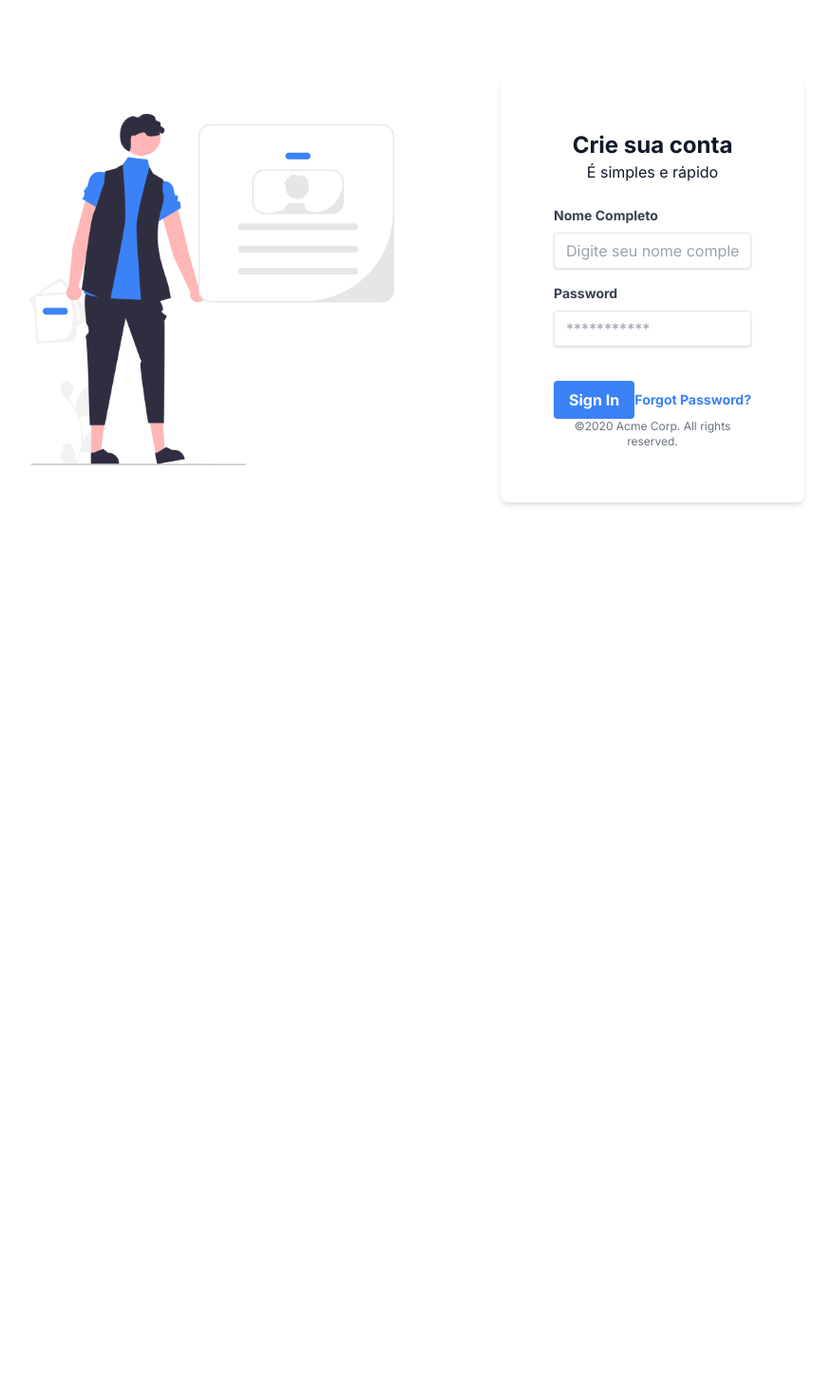
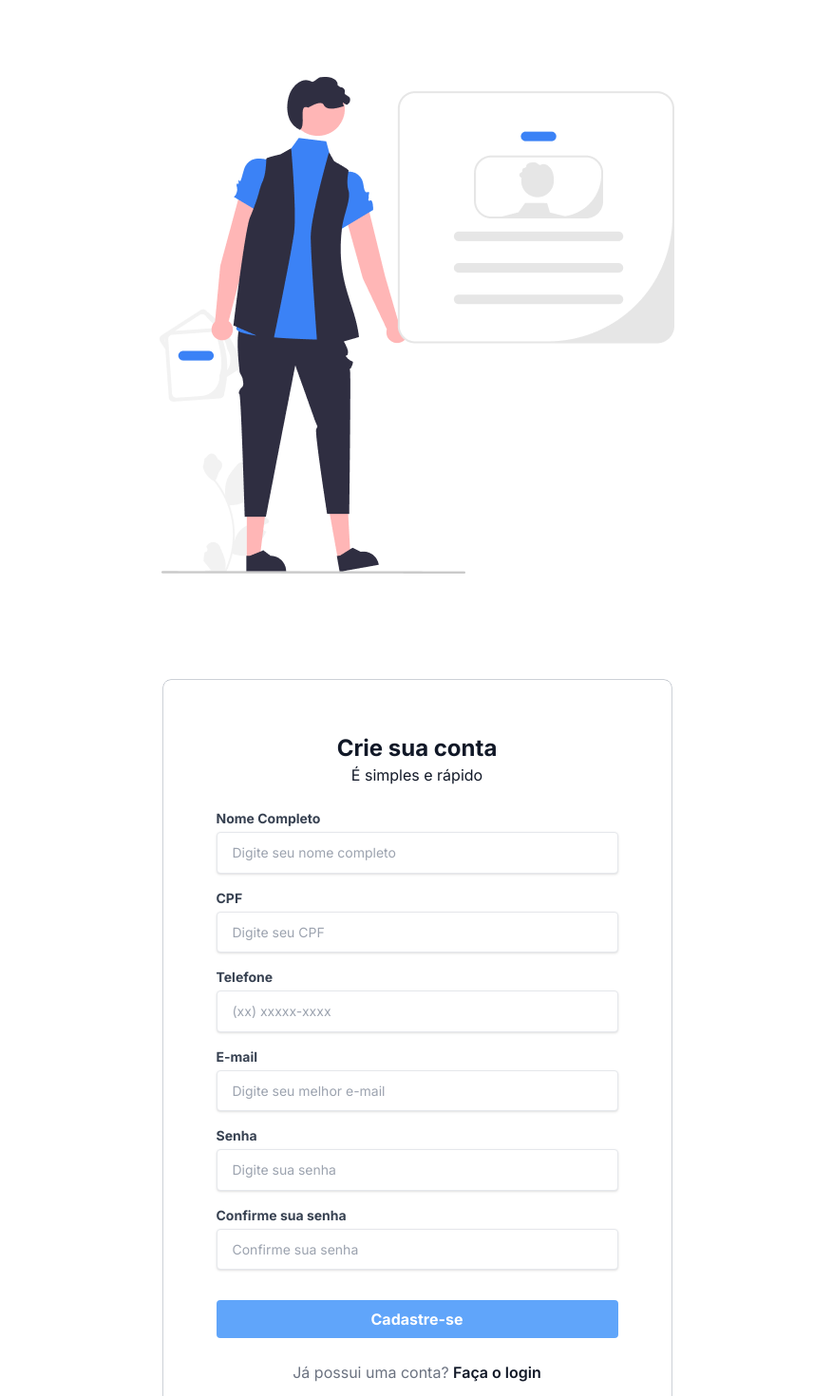
Before and after one commit to jpwf/Ramo-Imobiliario, a React (Vite) app in the folder client/: page / in a window 1280 px wide. Shown: the part 80-1550 px from the top of the page at 95% size, without its empty margins (201-1077 px from the left). Before the commit the page ends 800 px from the top, so only its background shows below. Built offline with nearby package versions, Linux system fonts and the light colour scheme.

Commit message:
Completed form

```diff
--- a/client/src/pages/Register.jsx
+++ b/client/src/pages/Register.jsx
@@ -21,69 +21,110 @@ function Register() {
         confirmPassword: Yup.string().oneOf([Yup.ref('password'), null], "As senhas precisam ser iguais").required(),
     });
 
-    const { register, handleSubmit, formState: { errors } } = useForm({
+    const { register, handleSubmit, formState: { errors }, reset } = useForm({
         resolver: yupResolver(schema),
     });
 
     const submitForm = (data) => {
         console.log({data});
+        reset();
     }
 
     return (
-        <div className="bg-white h-screen flex flex-col min-h-screen items-center lg:flex-wrap">
-            <div className="w-full py-5 flex items-center justify-between bg-gray-500 border-b border-gray-300 p-8 lg:justify-center">
+        <div className="bg-white h-screen flex flex-col min-h-screen items-center">
+            <div className="w-full py-5 flex items-center justify-center bg-gray-500 border-b border-gray-300 p-8 lg:justify-center">
                 NAVBAR
             </div>
-            <div className='flex flex-row flex-wrap gap-28 justify-center items-center mt-24 w-4/5'>
+            <div className='flex flex-wrap gap-28 justify-evenly items-center mt-24 w-4/5'>
                 <img
-                    className='max-w-lg max-h-[523px] lg:max-w-sm lg:max-h-96'
+                    className='w-full max-w-lg max-h-[523px] sm:min-w-fit sm:min-h-fit'
                     src="src/assets/register-img.png" alt="boneco segurando cartão identificador"
                     />
 
-                <div className="w-full max-w-xs flex flex-col p-14 items-center bg-white rounded-lg border-gray-400 shadow-md">
+                <div className=" w-full max-w-[535px] flex flex-col p-14 mb-4 items-center bg-white rounded-lg ring-[0.5px] ring-gray-400 ">
                     <strong className='text-gray-900 text-3xl font-bold lg:text-2xl'>
                         Crie sua conta
                     </strong>
                     <p className='text-gray-900 text-base font-normal pb-6'>É simples e rápido</p>
-                    <form onSubmit={handleSubmit(submitForm)} className="">
+                    <form onSubmit={handleSubmit(submitForm)} className="w-full">
                         <div className="mb-4">
-                            <label className="block text-gray-700 text-sm font-bold mb-2" htmlFor="name">
+                            <label className="block text-gray-700 text-sm font-bold mb-1" htmlFor="name">
                             Nome Completo
                             </label>
                             <input
-                                className="shadow appearance-none border rounded w-full py-2 px-3 text-gray-700 leading-tight focus:outline-none focus:shadow-outline"
-                                id="name" type="text" placeholder="Digite seu nome completo"
+                                className="shadow appearance-none border rounded w-full py-3 px-4 text-sm text-gray-700 leading-tight focus:outline-none focus:shadow-outline placeholder-gray-400 focus:ring-1 focus:ring-blue-400"
+                                id="name" name='name' type="text" placeholder="Digite seu nome completo"
                                 {...register('name')} required
                             />
                             <p className="text-red-600 text-xs">{errors.name?.message}</p>
                         </div>
-                        <div className="mb-6">
-                            <label className="block text-gray-700 text-sm font-bold mb-2" htmlFor="password">
-                            Password
+                        <div className="mb-4">
+                            <label className="block text-gray-700 text-sm font-bold mb-1" htmlFor="cpf">
+                            CPF
                             </label>
                             <input
-                                className="shadow appearance-none border rounded w-full py-2 px-3 text-gray-700 mb-3 leading-tight focus:outline-none focus:shadow-outline"
-                                id="password" type="password" placeholder="***********"
-                                {...register('password')}
+                                className="shadow appearance-none border rounded w-full py-3 px-4 text-sm text-gray-700 leading-tight focus:outline-none focus:shadow-outline placeholder-gray-400 focus:ring-1 focus:ring-blue-400"
+                                id="cpf" name='cpf' type="text" placeholder="Digite seu CPF"
+                                {...register('cpf')} required
                             />
-                            <p className="text-red-600 text-xs">{errors.senha?.message}</p>
+                            <p className="text-red-600 text-xs">{errors.cpf?.message}</p>
                         </div>
-                        <div className="flex items-center justify-between">
-                            <button
-                                className="bg-blue-500 hover:bg-blue-700 text-white font-bold py-2 px-4 rounded focus:outline-none focus:shadow-outline"
-                                type="submit"
-                            >
+                        <div className="mb-4">
+                            <label className="block text-gray-700 text-sm font-bold mb-1" htmlFor="phone">
+                            Telefone
+                            </label>
+                            <input
+                                className="shadow appearance-none border rounded w-full py-3 px-4 text-sm text-gray-700 leading-tight focus:outline-none focus:shadow-outline placeholder-gray-400 focus:ring-1 focus:ring-blue-400"
+                                id="phone" name='phone' type="tel" placeholder="(xx) xxxxx-xxxx"
+                                {...register('phone')} required
+                            />
+                            <p className="text-red-600 text-xs">{errors.phone?.message}</p>
+                        </div>
+                        <div className="mb-4">
+                            <label className="block text-gray-700 text-sm font-bold mb-1" htmlFor="email">
+                            E-mail
+                            </label>
+                            <input
+                                className="shadow appearance-none border rounded w-full py-3 px-4 text-sm text-gray-700 leading-tight focus:outline-none focus:shadow-outline placeholder-gray-400 focus:ring-1 focus:ring-blue-400"
+                                id="email" name='email' type="email" placeholder="Digite seu melhor e-mail"
+                                {...register('email')} required
+                            />
+                            <p className="text-red-600 text-xs">{errors.email?.message}</p>
+                        </div>
+                        <div className="mb-4">
+                            <label className="block text-gray-700 text-sm font-bold mb-1" htmlFor="password">
+                            Senha
+                            </label>
+                            <input
+                                className="shadow appearance-none border rounded w-full py-3 px-4 text-sm text-gray-700 leading-tight focus:outline-none focus:shadow-outline placeholder-gray-400 focus:ring-1 focus:ring-blue-400"
+                                id="password" type="password" placeholder="Digite sua senha"
+                                {...register('password')} required
+                            />
+                            <p className="text-red-600 text-xs">{errors.password?.message}</p>
+                        </div>
+                        <div className="mb-8">
+                            <label className="block text-gray-700 text-sm font-bold mb-1" htmlFor="confirmPassword">
+                            Confirme sua senha
+                            </label>
+                            <input
+                                className="shadow appearance-none border rounded w-full py-3 px-4 text-sm text-gray-700 leading-tight focus:outline-none focus:shadow-outline placeholder-gray-400 focus:ring-1 focus:ring-blue-400"
+                                id="confirmPassword" name='confirmPassword' type="password" placeholder="Confirme sua senha"
+                                {...register('confirmPassword')} required
+                            />
+                            <p className="text-red-600 text-xs">{errors.confirmPassword?.message}</p>
+                        </div>
 
-                            Sign In
-                            </button>
-                            <a className="inline-block align-baseline font-bold text-sm text-blue-500 hover:text-blue-800" href="#">
-                            Forgot Password?
-                            </a>
-                        </div>
+                        <button
+                            className="w-full mb-6 bg-blue-400 hover:bg-blue-600 text-white font-bold py-2 px-4 rounded focus:outline-none focus:shadow-outline"
+                            type="submit"
+                        >
+                        Cadastre-se
+                        </button>
+
+                        <p className="text-base text-center text-gray-500">
+                        Já possui uma conta? <a href="/login" className='text-gray-900 font-semibold'>Faça o login</a>
+                        </p>
                     </form>
-                    <p className="text-center text-gray-500 text-xs">
-                    &copy;2020 Acme Corp. All rights reserved.
-                    </p>
                 </div>
             </div>
         </div>
```
